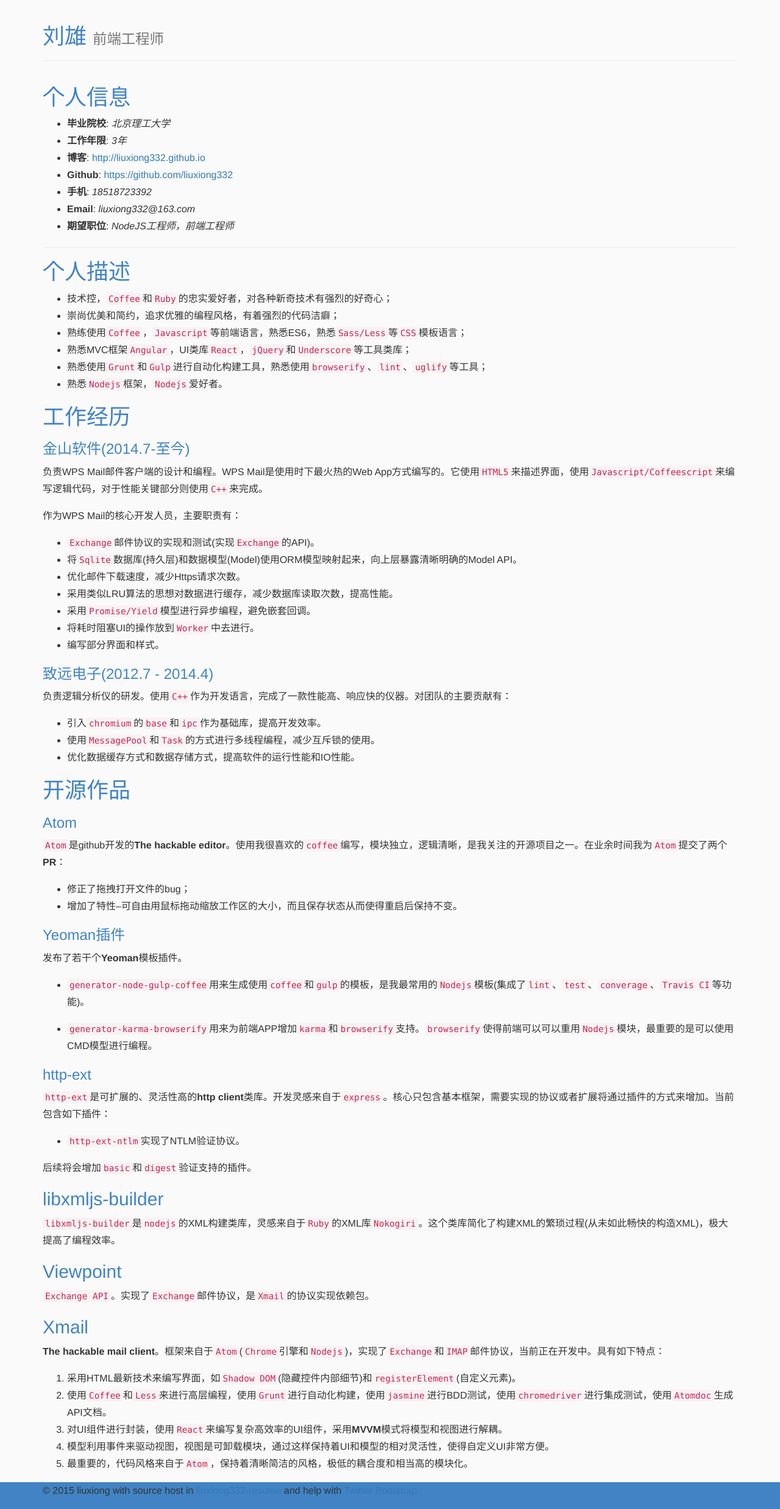
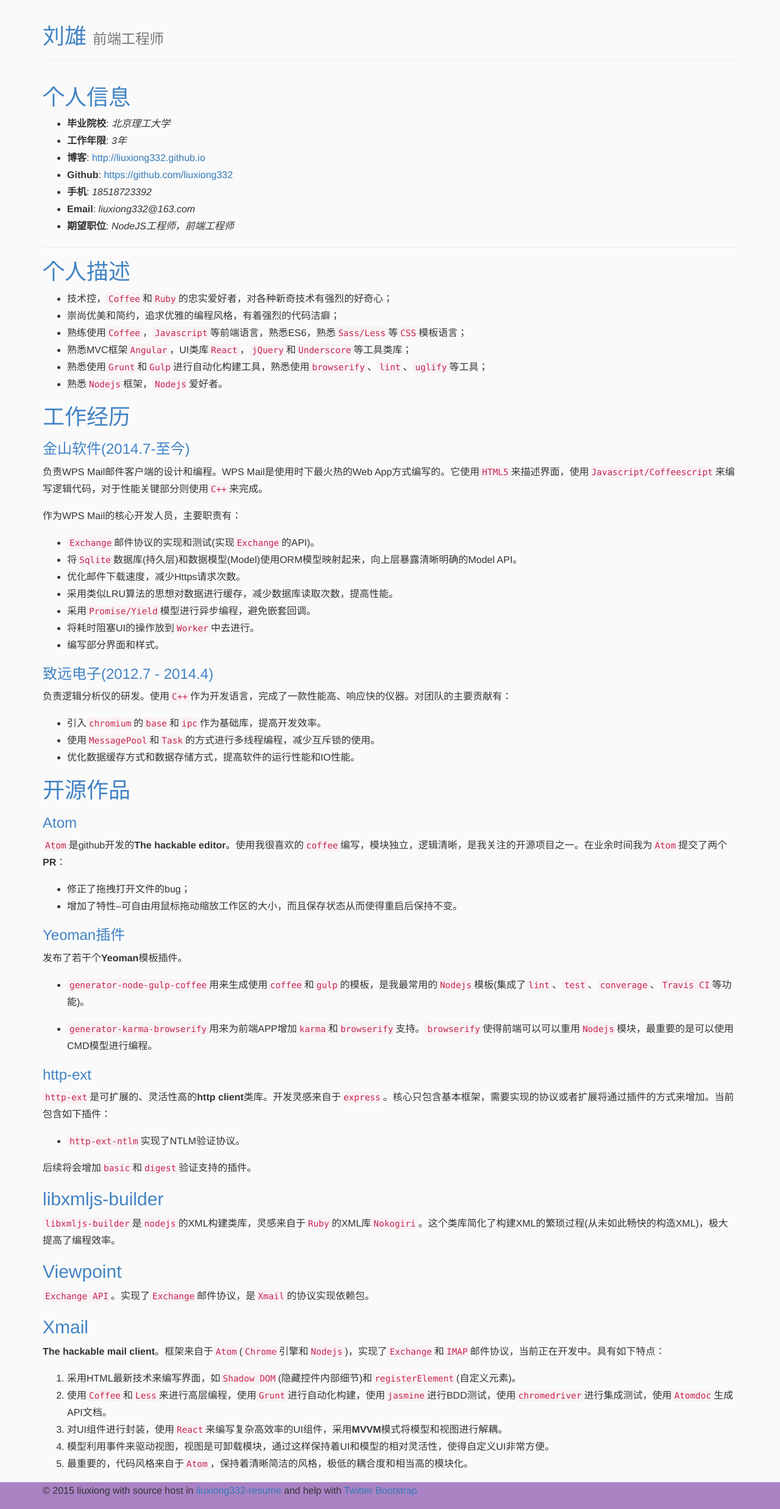
Before and after one commit to liuxiong332/liuxiong332-resume-en, a Jekyll site: the page built from index.md, in a window 1280 px wide. Shown: the whole page at 61% size. Built offline with Jekyll 4.4.1, drawn with Linux system fonts in a browser that asks for light colours; nearby versions of some CDN libraries.

Commit message:
change the copyright line color

```diff
--- a/assets/css/style.css
+++ b/assets/css/style.css
@@ -18,7 +18,7 @@
   color: #4183C4;
 }
 #footer {
-  background-color: #4183C4;
+  background-color: #AA83C4;
 }
 
 body {
```
